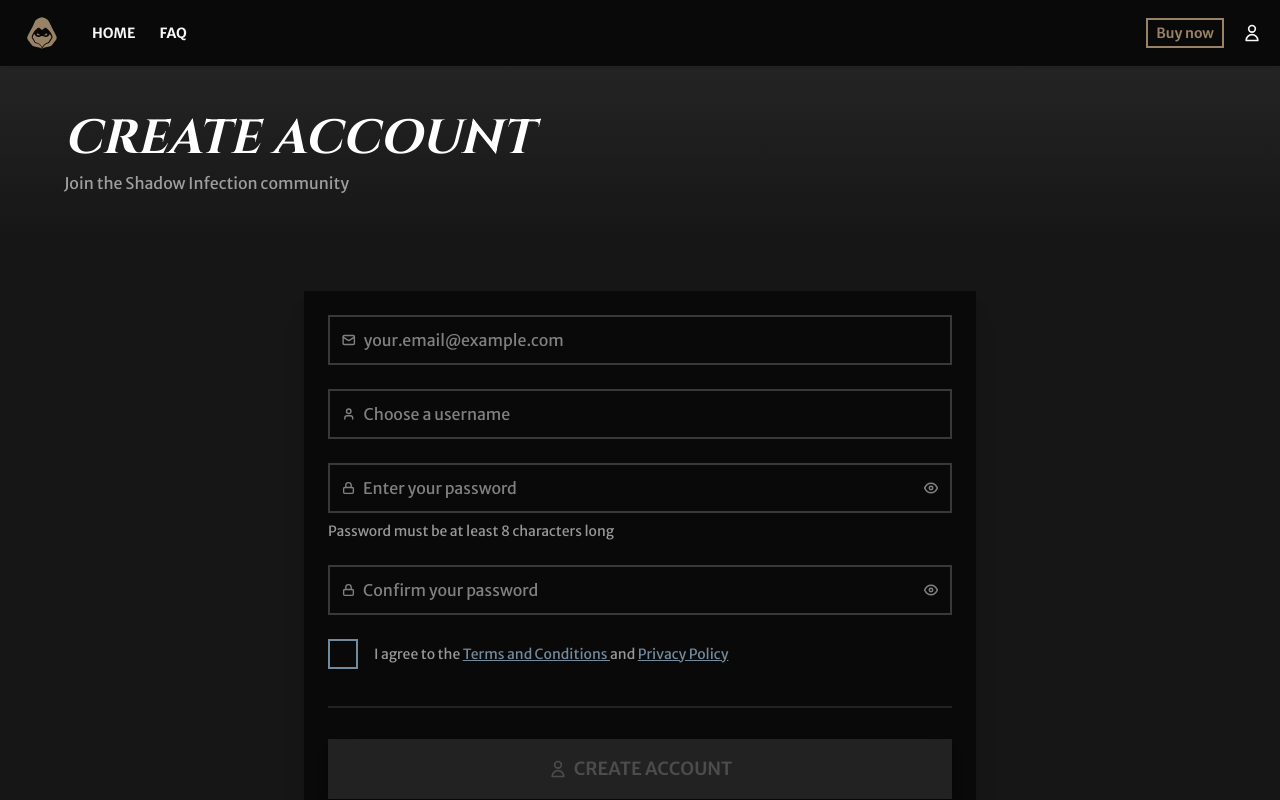
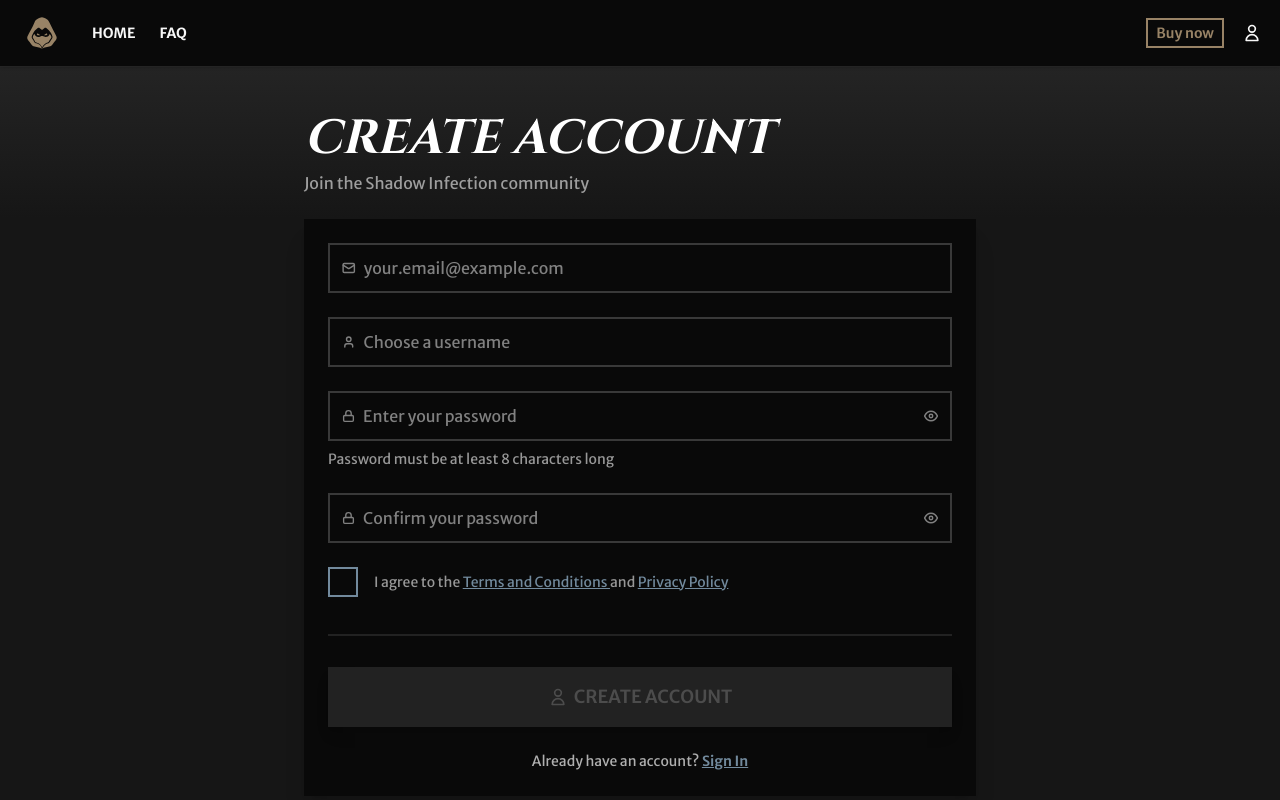
Before and after one commit to VoxelCoreLab/project-alpha-website, a Vue app: page /register in a window 1280 px wide. Shown: the top 800 px of the page. Built offline with nearby package versions, Linux system fonts and the light colour scheme.

Commit message:
Refine layout and spacing on login, register, and 404 pages
Adjusted padding and max-width for hero and content sections on the login and registration pages for improved visual consistency. Updated the 404 page grid to four columns with empty divs for better centering and alignment.

```diff
--- a/src/pages/PageLogin.vue
+++ b/src/pages/PageLogin.vue
@@ -1,9 +1,9 @@
 <template>
     <LayoutBasic>
         <!-- Login Hero Section -->
-        <section class="py-12 bg-gradient-to-b from-base-300 to-base-200">
+        <section class="pt-12 pb-6 bg-gradient-to-b from-base-300 to-base-200">
             <div class="container mx-auto px-4">
-                <div class="max-w-6xl mx-auto">
+                <div class="max-w-2xl mx-auto">
                     <h1 class="text-4xl md:text-5xl font-cinzel font-bold italic uppercase text-secondary mb-2">
                         Sign In
                     </h1>
@@ -13,7 +13,7 @@
         </section>
 
         <!-- Login Content -->
-        <section class="py-12 bg-base-200">
+        <section class="pb-12 bg-base-200">
             <div class="container mx-auto px-4">
                 <div class="max-w-2xl mx-auto">
                     <div class="card bg-base-100 shadow-xl">
--- a/src/pages/PageNotFound.vue
+++ b/src/pages/PageNotFound.vue
@@ -1,6 +1,7 @@
 <template>
   <LayoutBasic>
-    <div class="grid md:grid-cols-2 max-w-7xl mx-auto items-center gap-12 px-4 py-16">
+    <div class="grid md:grid-cols-4 max-w-7xl mx-auto items-center gap-12 px-4 py-16">
+      <div></div>
       <div>
         <p class="text-5xl md:text-6xl font-cinzel font-bold italic mb-3">Ooops....</p>
         <h1 class="text-3xl md:text-4xl font-bold mb-2">404 Page Not Found</h1>
@@ -8,8 +9,9 @@
         <router-link to="/" class="btn btn-primary w-full md:btn-wide">Back to Home</router-link>
       </div>
       <div>
-        <img src="../assets/characters/ghost.webp" alt="404 Not Found Illustration" class="w-full h-auto"/>
+        <img src="../assets/characters/ghost.webp" alt="404 Not Found Illustration" class=" h-auto"/>
       </div>
+      <div></div>
     </div>
   </LayoutBasic>
 </template>
--- a/src/pages/PageRegister.vue
+++ b/src/pages/PageRegister.vue
@@ -1,9 +1,9 @@
 <template>
     <LayoutBasic>
         <!-- Registration Hero Section -->
-        <section class="py-12 bg-gradient-to-b from-base-300 to-base-200">
+        <section class="pt-12 pb-6 bg-gradient-to-b from-base-300 to-base-200">
             <div class="container mx-auto px-4">
-                <div class="max-w-6xl mx-auto">
+                <div class="max-w-2xl mx-auto">
                     <h1 class="text-4xl md:text-5xl font-cinzel font-bold italic uppercase text-secondary mb-2">
                         Create Account
                     </h1>
@@ -13,7 +13,7 @@
         </section>
 
         <!-- Registration Content -->
-        <section class="py-12 bg-base-200">
+        <section class="pb-12 bg-base-200">
             <div class="container mx-auto px-4">
                 <div class="max-w-2xl mx-auto">
                     <div class="card bg-base-100 shadow-xl">
```
